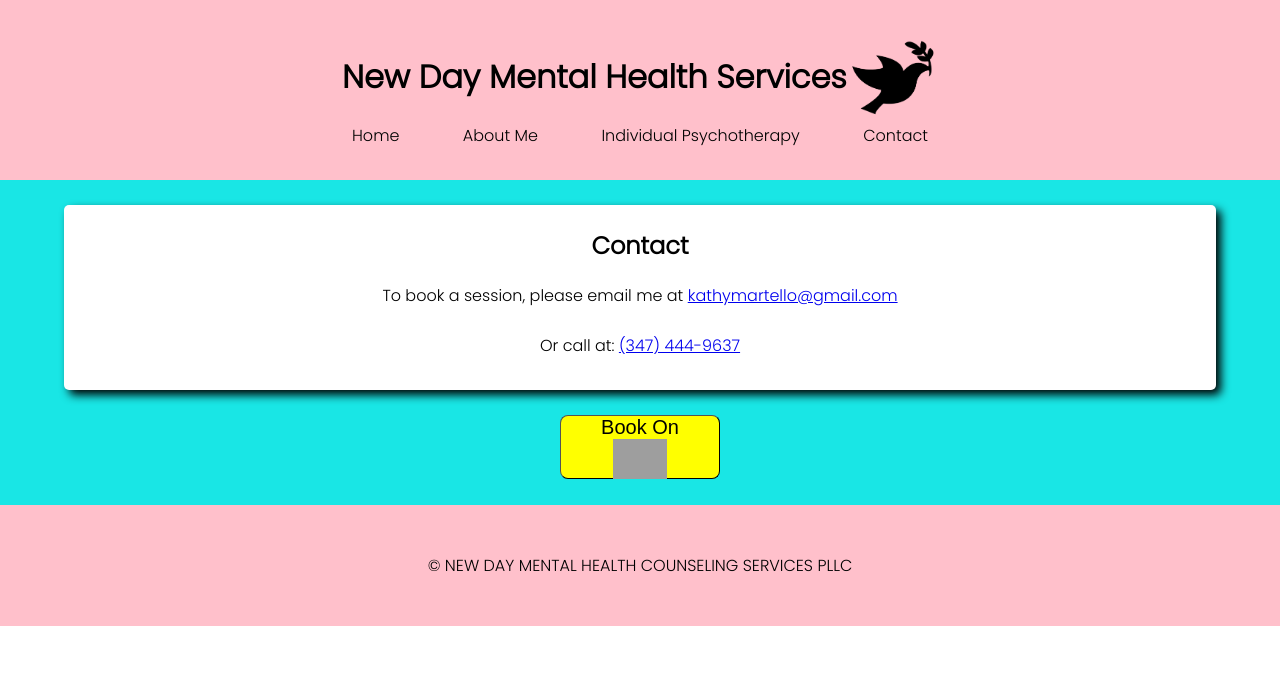
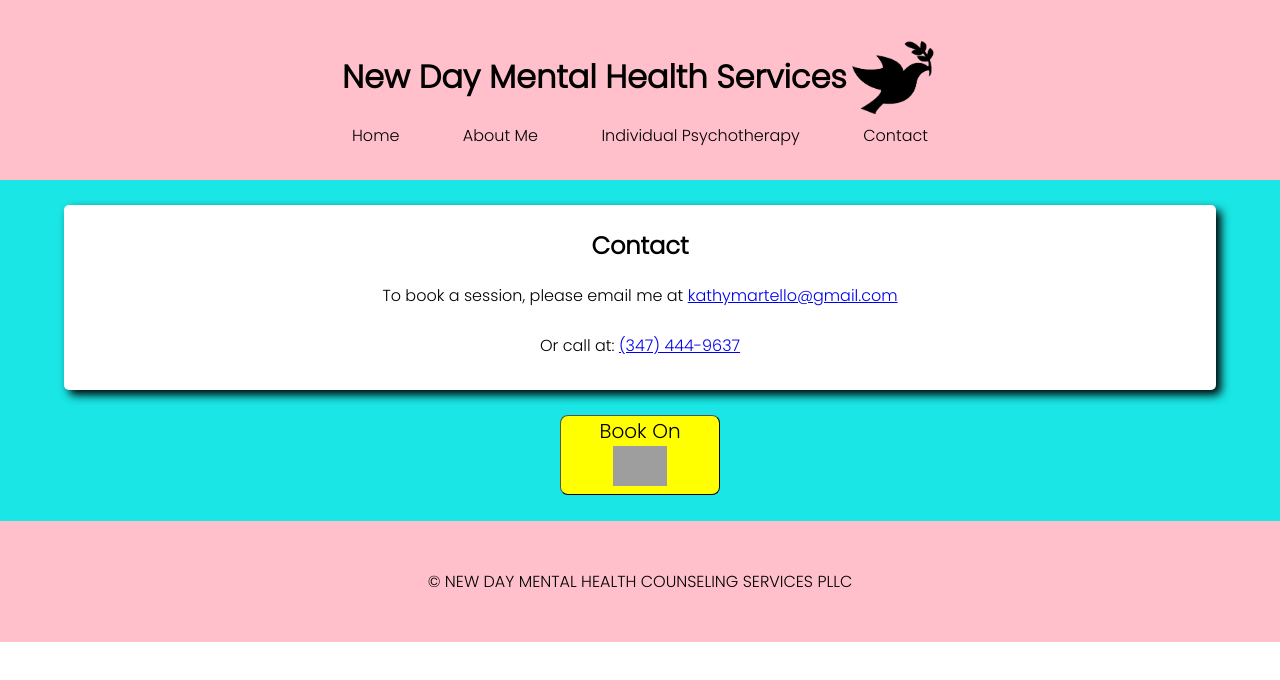
Before and after one commit to gfmartello/new-day, a React (Create React App) app: page /contact in a window 1280 px wide. Shown: the top 680 px of the page. Built offline with nearby package versions, Linux system fonts and the light colour scheme; grey boxes are pictures that could not be loaded; the HTML template or start-up script is replaced by a standard one.

Commit message:
added styling to contact page

```diff
--- a/src/App.scss
+++ b/src/App.scss
@@ -6,7 +6,7 @@
   height: 100%;
   @include Poppins;
   &__btn {
-    height: 4rem;
+    height: 5rem;
     width: 10rem;
     background-color: yellow;
     cursor: pointer;
@@ -15,6 +15,10 @@
     font-size: 1.25rem;
     margin-bottom: 2%;
     padding: 0 1rem;
+    @include Poppins;
+    &:hover {
+      background-color: orange;
+    }
     &-img {
       height: 5vh;
     }
--- a/src/components/Contact/Contact.js
+++ b/src/components/Contact/Contact.js
@@ -5,9 +5,9 @@ const Contact = () => {
   return (
     <section className='contact'>
       <h1>Contact</h1>
-      To book a session, please email me at <a href='mailto:kathymartello@gmail.com'>kathymartello@gmail.com</a>
+      To book a session, please email me at <a className='contact__link' href='mailto:kathymartello@gmail.com'>kathymartello@gmail.com</a>
       <br /> <br />
-      Or call at: <a href='tel:3474449637'>(347) 444-9637</a>
+      Or call at: <a className='contact__link' href='tel:3474449637'>(347) 444-9637</a>
     </section>
   );
 };
--- a/src/components/Contact/Contact.scss
+++ b/src/components/Contact/Contact.scss
@@ -9,4 +9,9 @@
   padding-right: 2.5%;
   padding-bottom: 2.5%;
   box-shadow: 5px 5px 10px black;
+  &__link {
+    &:hover {
+      color: hotpink;
+    }
+  }
 }
```
